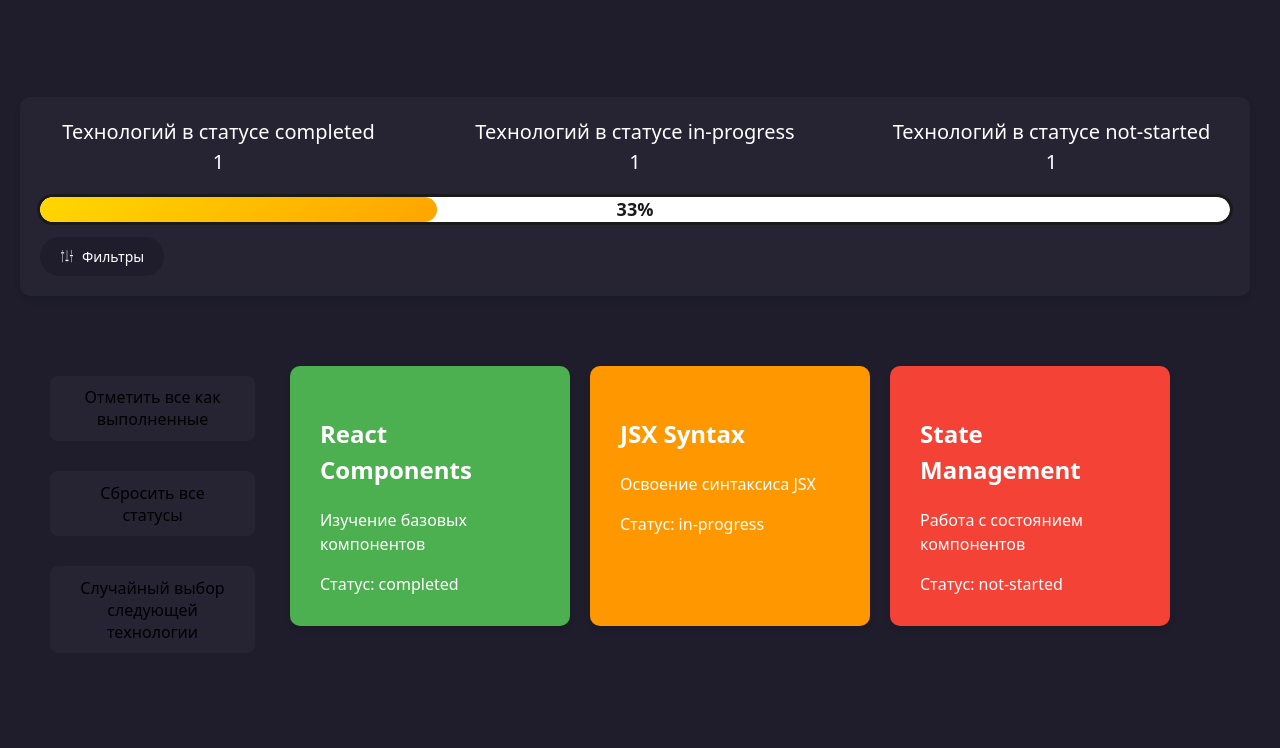
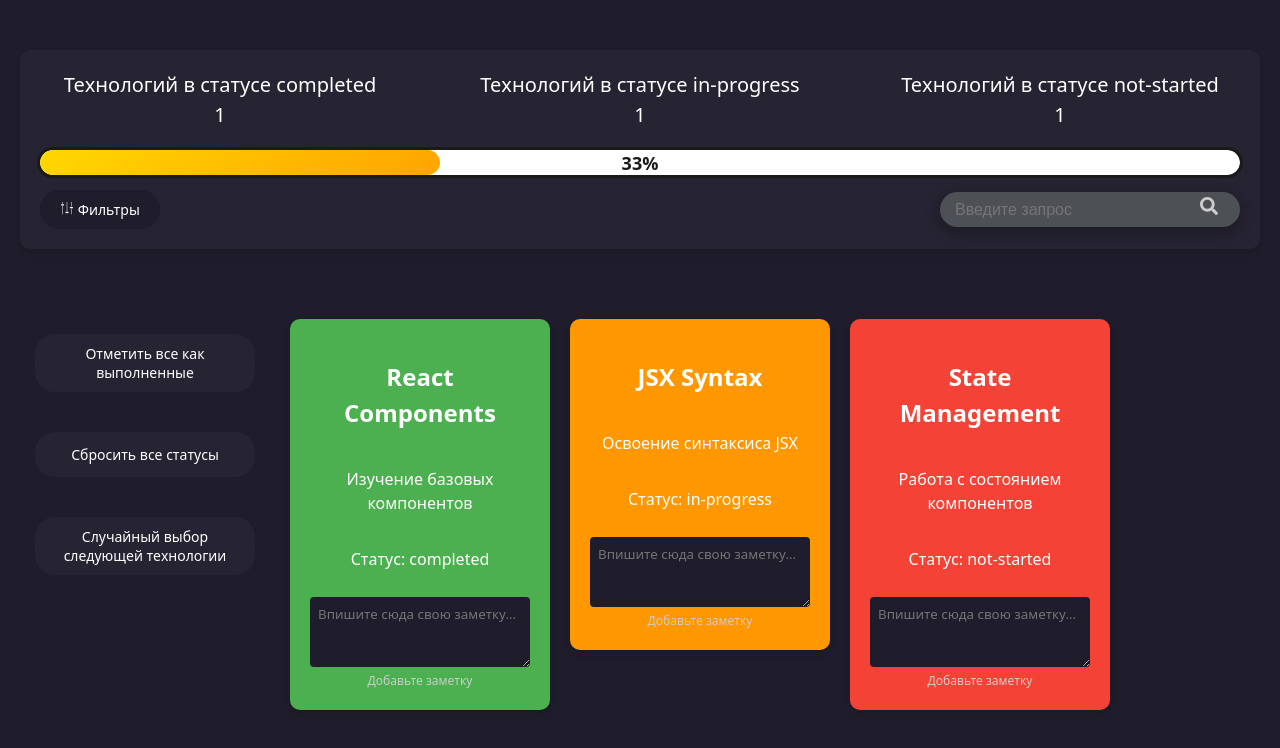
Before and after one commit to HEGATNB/REACT-WEBSITE, a React (Vite) app in the folder Card-creator/: page / in a window 1280 px wide. Shown: the top 748 px of the page. Built offline with nearby package versions, Linux system fonts and the light colour scheme.

Commit message:
Добавлено окно поиска

```diff
--- a/Card-creator/src/App.css
+++ b/Card-creator/src/App.css
@@ -6,7 +6,6 @@
   flex: 1;
   min-width: 0;
 }
-
 
 .quick-actions {
   width: 250px;
@@ -21,6 +20,7 @@
   flex-direction: column;
   margin-right: auto;
 }
+
 
 .quick-actions-button {
   background-color: #262332;
@@ -37,5 +37,53 @@
 
 .progress-header {
   margin-bottom: 30px;
-  width: 100%;
+  width: 1200px;
 }
+
+.technology-card-wrapper {
+  margin-bottom: 20px;
+}
+
+.search-info {
+  background-color: #e3f2fd;
+  padding: 10px 20px;
+  border-radius: 8px;
+  margin: 15px auto;
+  max-width: 1200px;
+  display: flex;
+  justify-content: space-between;
+  align-items: center;
+  box-shadow: 0 2px 4px rgba(0,0,0,0.1);
+}
+
+.clear-search-button {
+  background-color: #ff6b6b;
+  color: white;
+  border: none;
+  padding: 8px 16px;
+  border-radius: 4px;
+  cursor: pointer;
+  font-size: 14px;
+  transition: background-color 0.3s;
+}
+
+.clear-search-button:hover {
+  background-color: #ff5252;
+}
+
+.no-results {
+  text-align: center;
+  padding: 40px;
+  font-size: 18px;
+  color: #666;
+  grid-column: 1 / -1;
+}
+
+.search-icon {
+  cursor: pointer;
+  transition: color 0.3s;
+}
+
+.search-icon:hover {
+  color: #2196f3;
+}
--- a/Card-creator/src/App.tsx
+++ b/Card-creator/src/App.tsx
@@ -1,23 +1,29 @@
+
 import './App.css';
 import Card, { RoadMap, QuickActions } from './components/TechnologyCard';
 import { useState, useMemo } from 'react';
+import { useSaveData, TechnologyNotes } from './components/SaveData'; // Fixed import
 
 interface Technology {
   id: number;
   title: string;
   description: string;
   status: 'completed' | 'in-progress' | 'not-started';
+  notes: string; // Added notes property
 }
 
 const initialTechnologies: Technology[] = [
-  { id: 1, title: 'React Components', description: 'Изучение базовых компонентов', status: 'completed' },
-  { id: 2, title: 'JSX Syntax', description: 'Освоение синтаксиса JSX', status: 'in-progress' },
-  { id: 3, title: 'State Management', description: 'Работа с состоянием компонентов', status: 'not-started' }
+  { id: 1, title: 'React Components', description: 'Изучение базовых компонентов', status: 'completed', notes: '' },
+  { id: 2, title: 'JSX Syntax', description: 'Освоение синтаксиса JSX', status: 'in-progress', notes: '' },
+  { id: 3, title: 'State Management', description: 'Работа с состоянием компонентов', status: 'not-started', notes: '' }
 ];
 
 function App() {
   const [technologies, setTechnologies] = useState<Technology[]>(initialTechnologies);
   const [currentFilter, setCurrentFilter] = useState<string>('all');
+
+  // Use the save data hook
+  useSaveData(technologies, setTechnologies);
 
   const changeStatus = (id: number) => {
     const statusOrder: Technology['status'][] = ['not-started', 'in-progress', 'completed'];
@@ -34,6 +40,15 @@ function App() {
         }
         return tech;
       })
+    );
+  };
+
+  // Fixed: Added this function
+  const updateTechnologyNotes = (techId: number, newNotes: string) => {
+    setTechnologies(prevTech =>
+      prevTech.map(tech =>
+        tech.id === techId ? { ...tech, notes: newNotes } : tech
+      )
     );
   };
 
@@ -117,13 +132,17 @@ function App() {
         <div className="cards-section">
           <div className="card-container">
             {filteredTechnologies.map(tech => (
-              <Card
-                key={tech.id}
+              <div key={tech.id} className="technology-card-wrapper">
+                <Card
                 title={tech.title}
                 description={tech.description}
                 status={tech.status}
+                notes={tech.notes} // вместо note={tech.notes}
+                techId={tech.id}
                 onStatusChange={() => changeStatus(tech.id)}
-              />
+                onNotesChange={updateTechnologyNotes}
+                />
+              </div>
             ))}
           </div>
         </div>
--- /dev/null
+++ b/Card-creator/src/components/SaveData.tsx
@@ -0,0 +1,38 @@
+import { useEffect } from 'react';
+
+export const useSaveData = (technologies: any[], setTechnologies: (tech: any[]) => void) => {
+  // Load data on mount
+  useEffect(() => {
+    const saved = localStorage.getItem('techTrackerData');
+    if (saved) {
+      try {
+        const parsedData = JSON.parse(saved);
+        setTechnologies(parsedData);
+        console.log('Данные загружены из localStorage');
+      } catch (error) {
+        console.error('Ошибка при загрузке данных:', error);
+      }
+    }
+  }, [setTechnologies]);
+
+  // Save data when technologies change
+  useEffect(() => {
+    if (technologies && technologies.length > 0) {
+      localStorage.setItem('techTrackerData', JSON.stringify(technologies));
+      console.log('Данные сохранены в localStorage');
+    }
+  }, [technologies]);
+};
+
+export function TechnologyNotes({  }: {
+  notes: string;
+  onNotesChange: (id: number, notes: string) => void;
+  techId: number;
+}) {
+  return (
+    <div className="notes-section">
+      <h4>Мои заметки:</h4>
+
+    </div>
+  );
+}
--- a/Card-creator/src/components/TechnologyCard.css
+++ b/Card-creator/src/components/TechnologyCard.css
@@ -1,29 +1,78 @@
+/* TechnologyCard.css */
 .Card {
   background: green;
   color: #ffffff;
-  padding: 30px;
+  padding: 20px;
   border-radius: 10px;
   margin: 20px 0;
   box-shadow: 0 4px 6px rgba(0, 0, 0, 0.1);
   user-select: none;
   cursor: pointer;
   transition: transform 0.2s ease;
-  height: 200px;
   width: 220px;
+  min-height: 200px;
+  display: flex;
+  flex-direction: column;
+  align-items: center;
+  text-align: center;
+}
+
+.notes-section {
+  margin-top: 10px;
+  padding: 10px;
+  background-color: #f5f5f5;
+  border-radius: 5px;
+}
+
+.note-text-area {
+  width: 100%;
+  min-height: 50px;
+  border-radius: 4px;
+  padding: 8px;
+  border: none;
+  border-radius: 4px;
+  resize: vertical;
+  overflow: auto;
+  background: #1f1d2b;
+  color: white;
+  font-family: inherit;
+  margin-top: 10px;
+  align-self: center;
+  box-sizing: border-box;
+}
+
+.note-text-area:focus {
+  outline: 2px solid #white;
+  outline-offset: 2px;
+}
+
+.notes-hint {
+  font-size: 12px;
+  color: #cccccc;
+  margin-top: 5px;
+  text-align: center;
 }
 
 .Card:active {
-  background: #a8a0a0;
+  transform: scale(0.98);
 }
 
 .Card:hover {
   transform: translateY(-2px);
 }
 
+.note-text-area,
+.note-text-area:active,
+.note-text-area:focus,
+.note-text-area:hover {
+  cursor: text;
+}
+
+/* Стили для RoadMap */
 .RoadMap {
   user-select: none;
   background: #262332;
-  margin-left: 20px;
+  margin: 20px;
   color: #ffffff;
   box-shadow: 0 4px 6px rgba(0, 0, 0, 0.1);
   padding: 20px;
@@ -53,6 +102,42 @@
   text-align: center;
   white-space: nowrap;
 }
+.search-window {
+  position: absolute;
+  right: 20px;
+  width: 300px;
+  height: 35px;
+  color: #cccccc;
+  background-color:#4d5156;
+  box-shadow: 0 4px 15px rgba(0, 0, 0, 0.3);
+  border-radius:25px;
+  font-size: 18px;
+}
+
+.filter-search-container{
+  display: flex;
+  align-items: center;
+  justify-content: space-between;
+  margin-top: 15px;
+  gap: 60%;
+}
+
+.input-window {
+  flex: 1;
+  border-radius: 25px;
+  border: none;
+  height: 100%;
+  width:230px;
+  font-size: 16px;
+  padding: 0 15px;
+  background-color: transparent;
+  color: white;
+  outline: none;
+}
+
+.input-window:focus {
+  outline: none;
+}
 
 /* Progress Bar Styles */
 .progress-container {
@@ -65,6 +150,7 @@
   align-items: center;
   justify-content: center;
 }
+
 
 .progress-bar-container {
   width: 100%;
@@ -105,10 +191,6 @@
   }
 }
 
-.progressBar {
-  display: none;
-}
-
 .PercentText {
   position: absolute;
   left: 50%;
@@ -140,10 +222,10 @@
 
 /* Filter Styles */
 .filter {
-  position: relative;
+ position: relative;
   display: flex;
-  justify-content: left;
-  margin-top: 15px;
+  align-items: center;
+  margin-top: 0;
 }
 
 .filter-button {
@@ -155,7 +237,7 @@
   cursor: pointer;
   font-size: 14px;
   transition: background-color 0.3s;
-  display: flex;
+  border-right:auto;
   align-items: center;
   gap: 8px;
 }
@@ -198,3 +280,27 @@
   background-color: #1f1d2b;
   color: #FFD700;
 }
+
+/* Quick Actions Styles */
+.buttons-container {
+  display: flex;
+  gap: 10px;
+  justify-content: center;
+  margin: 20px 0;
+}
+
+.quick-actions-button {
+  background-color: #262332;
+  border: none;
+  border-radius: 20px;
+  color: white;
+  min-height:45px;
+  padding: 10px 20px;
+  cursor: pointer;
+  font-size: 14px;
+  transition: background-color 0.3s;
+}
+
+.quick-actions-button:hover {
+  background-color: #2a2738;
+}
--- a/Card-creator/src/components/TechnologyCard.tsx
+++ b/Card-creator/src/components/TechnologyCard.tsx
@@ -1,14 +1,18 @@
+
 import './TechnologyCard.css';
 import { useState, useEffect, useRef } from 'react';
 import { GiSettingsKnobs } from "react-icons/gi";
-
+import { FaSearch } from "react-icons/fa";
 type Status = 'completed' | 'in-progress' | 'not-started';
 
 interface CardProps {
   title: string;
   description: string;
   status: Status;
-  onStatusChange: () => void;
+  notes: string;
+  techId: number;
+  onStatusChange: (id: number) => void;
+  onNotesChange: (techId: number, notes: string) => void;
 }
 
 interface RoadMapProps {
@@ -36,28 +40,56 @@ interface FiltersProps {
 const getColorByStatus = (status: Status): string => {
   switch (status) {
     case 'completed':
-      return '#4caf50'; // зеленый
+      return '#4caf50';
     case 'in-progress':
-      return '#ff9800'; // оранжевый
+      return '#ff9800';
     case 'not-started':
-      return '#f44336'; // красный
+      return '#f44336';
     default:
       return '#f44336';
   }
 };
 
-function Card({ title, description, status, onStatusChange }: CardProps) {
+function Card({ title, description, status, notes, techId, onStatusChange, onNotesChange }: CardProps) {
   const cardColor = getColorByStatus(status);
+
+  const handleCardClick = (e: React.MouseEvent) => {
+    const target = e.target as HTMLElement;
+    if (target.tagName === 'TEXTAREA' || target.closest('textarea')) {
+      return;
+    }
+    onStatusChange(techId);
+  };
+
+  const handleTextareaClick = (e: React.MouseEvent) => {
+    e.stopPropagation();
+  };
+
+  const handleTextareaChange = (e: React.ChangeEvent<HTMLTextAreaElement>) => {
+    onNotesChange(techId, e.target.value);
+  };
 
   return (
     <div
       className="Card"
-      onClick={onStatusChange}
+      onClick={handleCardClick}
       style={{ backgroundColor: cardColor }}
     >
       <h2>{title}</h2>
       <p>{description}</p>
       <p>Статус: {status}</p>
+      <textarea
+        className="note-text-area"
+        value={notes}
+        onClick={handleTextareaClick}
+        onChange={handleTextareaChange}
+        placeholder="Впишите сюда свою заметку..."
+        rows={3}
+      />
+      <div className="notes-hint">
+        {notes.length > 0 ? `Заметка сохранена (${notes.length} символов)` :
+          'Добавьте заметку'}
+      </div>
     </div>
   );
 }
@@ -143,11 +175,12 @@ function Filters({ currentFilter, onFilterChange, isVisible, onClose }: FiltersP
   );
 }
 
+
 function RoadMap({ total, learned, notStarted, inProgress, currentFilter, onFilterChange }: RoadMapProps) {
   const [displayedProgress, setDisplayedProgress] = useState(0);
   const [isAnimating, setIsAnimating] = useState(false);
   const [showFilters, setShowFilters] = useState(false);
-
+  const [searchQuery, setSearchQuery] = useState('');
   const progressPercentage = total > 0 ? (learned / total) * 100 : 0;
 
   useEffect(() => {
@@ -173,6 +206,9 @@ function RoadMap({ total, learned, notStarted, inProgress, currentFilter, onFilt
 
   const handleCloseFilters = () => {
     setShowFilters(false);
+  };
+  const handleSearchChange = (e: React.ChangeEvent<HTMLInputElement>) => {
+    setSearchQuery(e.target.value);
   };
 
   return (
@@ -200,6 +236,16 @@ function RoadMap({ total, learned, notStarted, inProgress, currentFilter, onFilt
           {Math.round(displayedProgress)}%
         </span>
       </div>
+      <div className = "filter-search-container">
+          <div className = "search-window">
+            <input
+             className = "input-window"
+             placeholder = "Введите запрос"
+             value={searchQuery}
+             onChange={handleSearchChange}
+             />
+            <FaSearch />
+          </div>
           <div className="filter">
             <button
               className="filter-button"
@@ -208,6 +254,7 @@ function RoadMap({ total, learned, notStarted, inProgress, currentFilter, onFilt
             >
               <GiSettingsKnobs /> Фильтры
             </button>
+          </div>
       </div>
 
       <Filters
```
Lines whose indentation alone changed are shown as unchanged.
